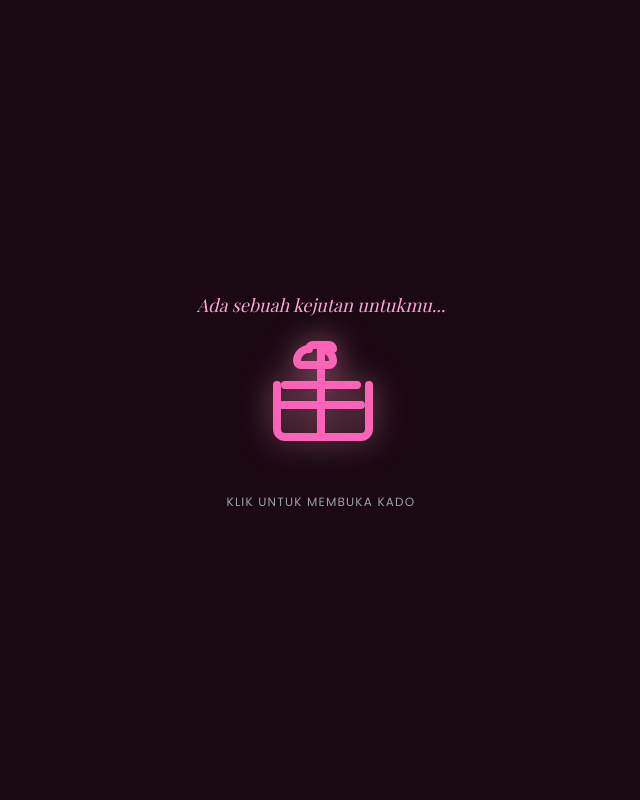
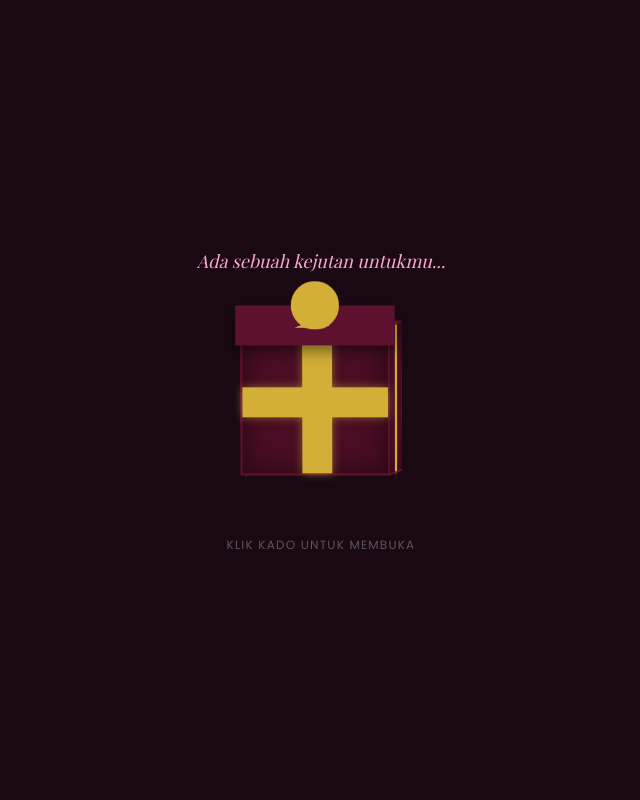
Before and after one commit to Kayyneez/mieayam, a plain HTML site: page index.html in a window 1280 px wide. Shown: the top 800 px of the page, without its empty margins (319-959 px from the left). Drawn offline with nearby package versions, Linux system fonts and the light colour scheme; a web font is replaced by a local one.

Commit message:
Update index.html

```diff
--- a/index.html
+++ b/index.html
@@ -13,6 +13,7 @@
             background-color: #12030c;
             color: #f3e8ee;
             overflow-x: hidden;
+            margin: 0;
         }
         .serif-font {
             font-family: 'Playfair Display', serif;
@@ -20,14 +21,102 @@
         html {
             scroll-behavior: smooth;
         }
-        /* Animasi Kado Bergetar */
-        @keyframes bounce-slow {
-            0%, 100% { transform: translateY(0); }
-            50% { transform: translateY(-10px); }
+
+        /* --- STYLING KADO 3D YANG LEBIH 'WAH' --- */
+        #gift-screen {
+            perspective: 1000px; /* Memberikan efek 3D kedalaman */
         }
-        .gift-bounce {
-            animation: bounce-slow 2s infinite ease-in-out;
+
+        .gift-container {
+            width: 150px;
+            height: 150px;
+            position: relative;
+            transform-style: preserve-3d;
+            cursor: pointer;
+            transition: transform 0.3s ease;
         }
+
+        .gift-container:hover {
+            transform: rotateY(15deg) rotateX(10deg);
+        }
+
+        /* Styling Sisi Kubus Kado */
+        .gift-box-face {
+            position: absolute;
+            width: 150px;
+            height: 150px;
+            background-color: #4a0d24; /* Deep Burgundy/Pink Tua */
+            border: 2px solid #5e112e;
+            box-shadow: inset 0 0 30px rgba(0,0,0,0.5);
+            display: flex;
+            align-items: center;
+            justify-content: center;
+        }
+
+        /* Mengatur posisi 3D masing-masing sisi */
+        .front  { transform: translateZ(75px); }
+        .back   { transform: rotateY(180deg) translateZ(75px); }
+        .right  { transform: rotateY(90deg) translateZ(75px); }
+        .left   { transform: rotateY(-90deg) translateZ(75px); }
+        .top    { transform: rotateX(90deg) translateZ(75px); height: 150px; background-color: #5e112e; }
+        .bottom { transform: rotateX(-90deg) translateZ(75px); background-color: #330818; }
+
+        /* Styling Pita Kado (Vertical & Horizontal) */
+        .ribbon-v, .ribbon-h {
+            position: absolute;
+            background-color: #d4af37; /* Gold */
+            box-shadow: 0 0 10px rgba(212, 175, 55, 0.5);
+        }
+        .ribbon-v { width: 30px; height: 100%; left: 60px; }
+        .ribbon-h { width: 100%; height: 30px; top: 60px; }
+
+        /* Tutup Kado (Lid) */
+        .gift-lid {
+            position: absolute;
+            width: 160px;
+            height: 40px;
+            background-color: #5e112e; /* Sedikit lebih terang dari box */
+            top: -20px;
+            left: -5px;
+            transform-style: preserve-3d;
+            transform: translateZ(76px); /* Sedikit di depan box */
+            box-shadow: 0 5px 15px rgba(0,0,0,0.5);
+            transition: transform 1s ease-out, opacity 1s ease-out;
+            display: flex;
+            align-items: center;
+            justify-content: center;
+        }
+        /* Pita Emas di Tutup */
+        .lid-ribbon {
+            position: absolute;
+            width: 30px;
+            height: 160px;
+            background-color: #d4af37;
+            transform: rotateX(90deg);
+        }
+
+        /* --- ANIMASI --- */
+        /* Animasi Bergetar Awal */
+        @keyframes wobble {
+            0%, 100% { transform: rotateY(0) rotateX(0); }
+            25% { transform: rotateY(5deg) rotateX(2deg); }
+            75% { transform: rotateY(-5deg) rotateX(-2deg); }
+        }
+        .gift-wobble {
+            animation: wobble 3s infinite ease-in-out;
+        }
+
+        /* Animasi Buka Kado (Terbang ke Atas & Menghilang) */
+        .gift-container.open .gift-lid {
+            transform: translateZ(76px) translateY(-200px) rotateX(-45deg);
+            opacity: 0;
+        }
+        .gift-container.open .ribbon-v,
+        .gift-container.open .ribbon-h {
+            opacity: 0;
+            transition: opacity 0.5s ease;
+        }
+
     </style>
 </head>
 <body>
@@ -35,17 +124,35 @@
     <audio id="bg-music" src="audios.mp3" loop></audio>
 
 
-    <div id="gift-screen" class="fixed inset-0 z-50 flex flex-col items-center justify-center bg-[#1a0813] transition-all duration-1000">
-        <div class="text-center p-6">
-            <p class="serif-font italic text-pink-300 text-lg mb-4">Ada sebuah kejutan untukmu...</p>
+    <div id="gift-screen" class="fixed inset-0 z-50 flex flex-col items-center justify-center bg-[#1a0813] transition-all duration-1000 origin-top">
+        <div class="text-center p-6 flex flex-col items-center">
+            <p class="serif-font italic text-pink-300 text-lg mb-12">Ada sebuah kejutan untukmu...</p>
 
-            <button id="gift-button" class="gift-bounce focus:outline-none cursor-pointer transform active:scale-95 transition-transform">
-                <svg xmlns="http://www.w3.org/2000/svg" class="h-32 w-32 text-pink-400 drop-shadow-[0_0_15px_rgba(244,143,177,0.6)]" fill="none" viewBox="0 0 24 24" stroke="currentColor" stroke-width="1.5">
-                    <path stroke-linecap="round" stroke-linejoin="round" d="M21 11.25v8.25a1.5 1.5 0 01-1.5 1.5H5.25a1.5 1.5 0 01-1.5-1.5v-8.25M12 4.5v16.5m-7.5-6h15M5.25 11.25h13.5M9.75 4.5c0-.414.336-.75.75-.75h3c.414 0 .75.336.75.75M9.75 4.5A2.25 2.25 0 007.5 6.75c0 .414.336.75.75.75h3.75m0-3A2.25 2.25 0 0114.25 6.75c0 .414-.336.75-.75.75H9.75" />
-                </svg>
-            </button>
+            <div id="gift-box" class="gift-container gift-wobble">
+                <div class="gift-box-face front">
+                    <div class="ribbon-v"></div>
+                    <div class="ribbon-h"></div>
+                </div>
+                <div class="gift-box-face back">
+                    <div class="ribbon-v"></div>
+                </div>
+                <div class="gift-box-face right">
+                    <div class="ribbon-v"></div>
+                </div>
+                <div class="gift-box-face left">
+                    <div class="ribbon-v"></div>
+                </div>
+                <div class="gift-box-face top"></div>
+                <div class="gift-box-face bottom"></div>
 
-            <p class="text-xs text-gray-400 mt-6 tracking-widest uppercase">Klik untuk membuka kado</p>
+                <div class="gift-lid">
+                    <div class="lid-ribbon"></div>
+                    <div class="absolute w-12 h-12 bg-[#d4af37] rounded-full transform rotateY(45deg) -top-6"></div>
+                    <div class="absolute w-12 h-12 bg-[#d4af37] rounded-full transform rotateY(-45deg) -top-6"></div>
+                </div>
+            </div>
+
+            <p class="text-xs text-gray-400 mt-16 tracking-widest uppercase animate-pulse">Klik Kado Untuk Membuka</p>
         </div>
     </div>
 
@@ -178,7 +285,8 @@
 
     <script>
         const giftScreen = document.getElementById('gift-screen');
-        const giftButton = document.getElementById('gift-button');
+        const giftBox = document.getElementById('gift-box');
+        const mainContent = document.getElementById('main-content');
         const musicWidget = document.getElementById('music-widget');
         const bgMusic = document.getElementById('bg-music');
         const playPauseBtn = document.getElementById('play-pause-btn');
@@ -186,22 +294,40 @@
         const pauseIcon = document.getElementById('pause-icon');
 
         // Aksi ketika Kado Diklik
-        giftButton.addEventListener('click', () => {
-            // 1. Putar Musik Otomatis
-            bgMusic.play().catch(error => {
-                console.log("Autoplay dicegah browser, harus interaksi dulu:", error);
-            });
+        giftBox.addEventListener('click', function() {
+            // 1. Tambahkan class 'open' untuk memicu animasi tutup kado terbang
+            this.classList.remove('gift-wobble'); // Hentikan getaran
+            this.classList.add('open');
 
-            // 2. Transisi Menghilangkan Layar Kado (Slide Up & Fade Out)
-            giftScreen.style.transform = 'translateY(-100%)';
-            giftScreen.style.opacity = '0';
+            // 2. Putar Musik Otomatis (Amazing - Rex Orange County)
+            // Menggunakan sedikit delay agar pas dengan tutup kado terangkat
+            setTimeout(() => {
+                bgMusic.play().catch(error => {
+                    console.log("Autoplay dicegah browser, harus interaksi dulu:", error);
+                });
+            }, 300);
 
-            // 3. Tampilkan Widget Pemutar Musik di Kiri
+            // 3. Transisi Menghilangkan Layar Kado (Menyusut ke Atas & Fade Out)
+            setTimeout(() => {
+                giftScreen.style.transform = 'scaleY(0)';
+                giftScreen.style.opacity = '0';
+            }, 1200); // Memberikan waktu animasi kado terbuka dulu
+
+            // 4. Tampilkan Widget Pemutar Musik di Kiri & Scroll Otomatis ke Konten
             setTimeout(() => {
                 giftScreen.classList.add('hidden');
+
+                // Tampilkan Widget Musik
                 musicWidget.classList.remove('opacity-0', 'pointer-events-none');
                 musicWidget.classList.add('opacity-100', 'pointer-events-auto');
-            }, 1000);
+
+                // Scroll otomatis ke bawah (Section Pembuka)
+                window.scrollTo({
+                    top: window.innerHeight,
+                    behavior: 'smooth'
+                });
+
+            }, 2200); // Total waktu transisi sebelum masuk menu utama
         });
 
         // Pengatur Tombol Play / Pause Musik
@@ -218,4 +344,4 @@
         });
     </script>
 </body>
-              </html>
+                        </html>
```
